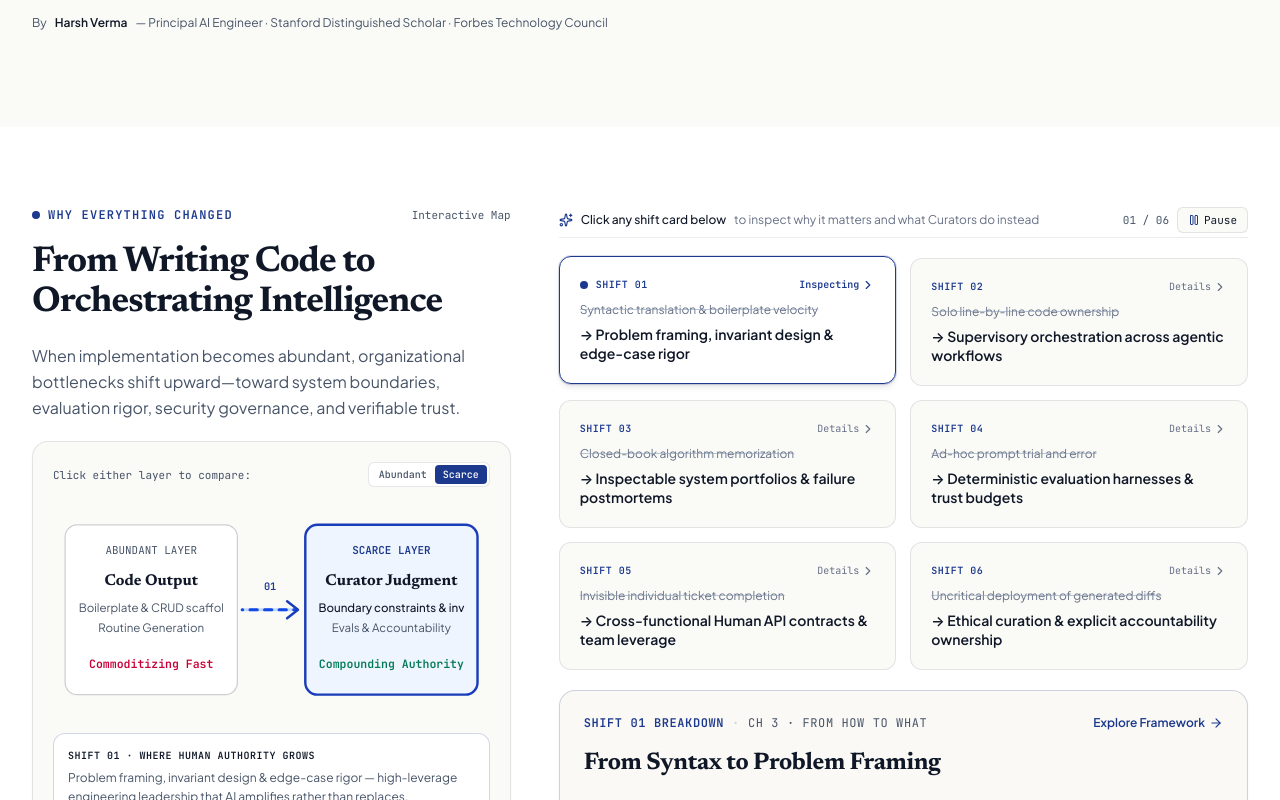
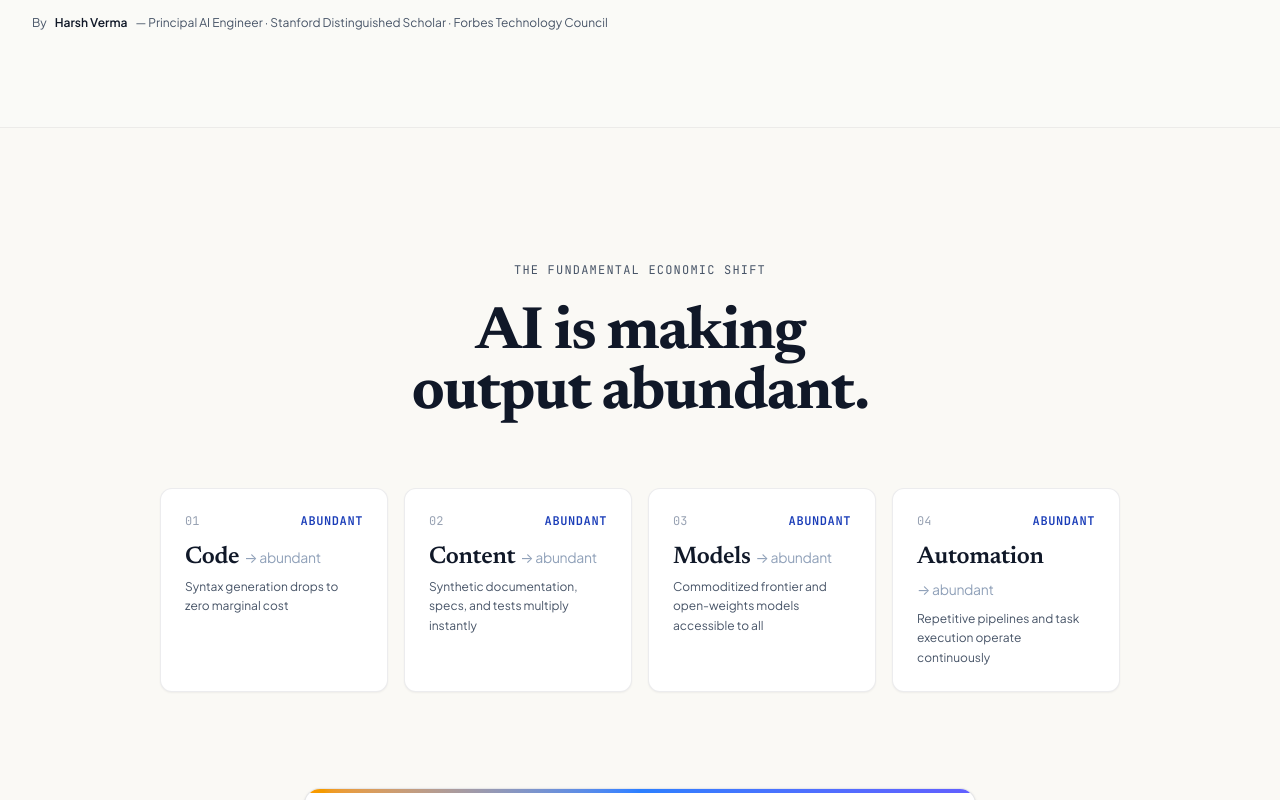
Before and after one commit to iamharshverma/beyondaiengineering, a React (Vite) app: page / in a window 1280 px wide. Shown: the part 820-1620 px from the top of the page. Built offline with nearby package versions, Linux system fonts and the light colour scheme.

Commit message:
chore(home): move Fundamental Economic Shift section above Why Everything Changed

```diff
--- a/src/views/HomeView.tsx
+++ b/src/views/HomeView.tsx
@@ -392,6 +392,9 @@ export const HomeView: React.FC<HomeViewProps> = ({
           </div>
         </div>
       </section>
+
+      {/* 2. SCROLL STORY: FUNDAMENTAL ECONOMIC SHIFT */}
+      <ScrollStory onNavigate={onNavigate} />
 
       {/* 2.5. WHY EVERYTHING CHANGED / INTERACTIVE PARADIGM SHIFT EXPLORER */}
       <section
@@ -1363,8 +1366,6 @@ export const HomeView: React.FC<HomeViewProps> = ({
         </div>
       </section>
 
-      {/* SCROLL STORY */}
-      <ScrollStory onNavigate={onNavigate} />
     </div>
   );
 };
```
